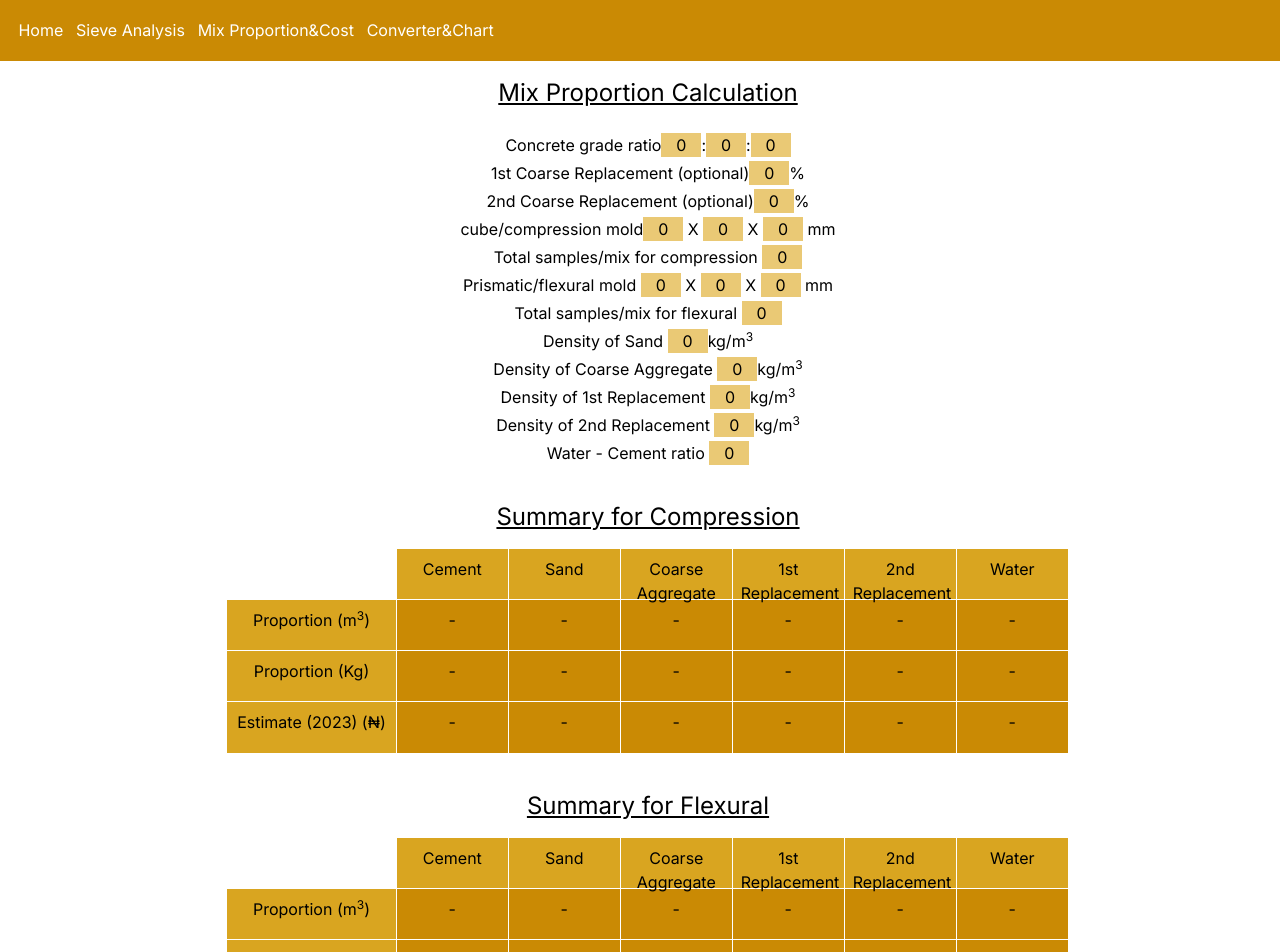
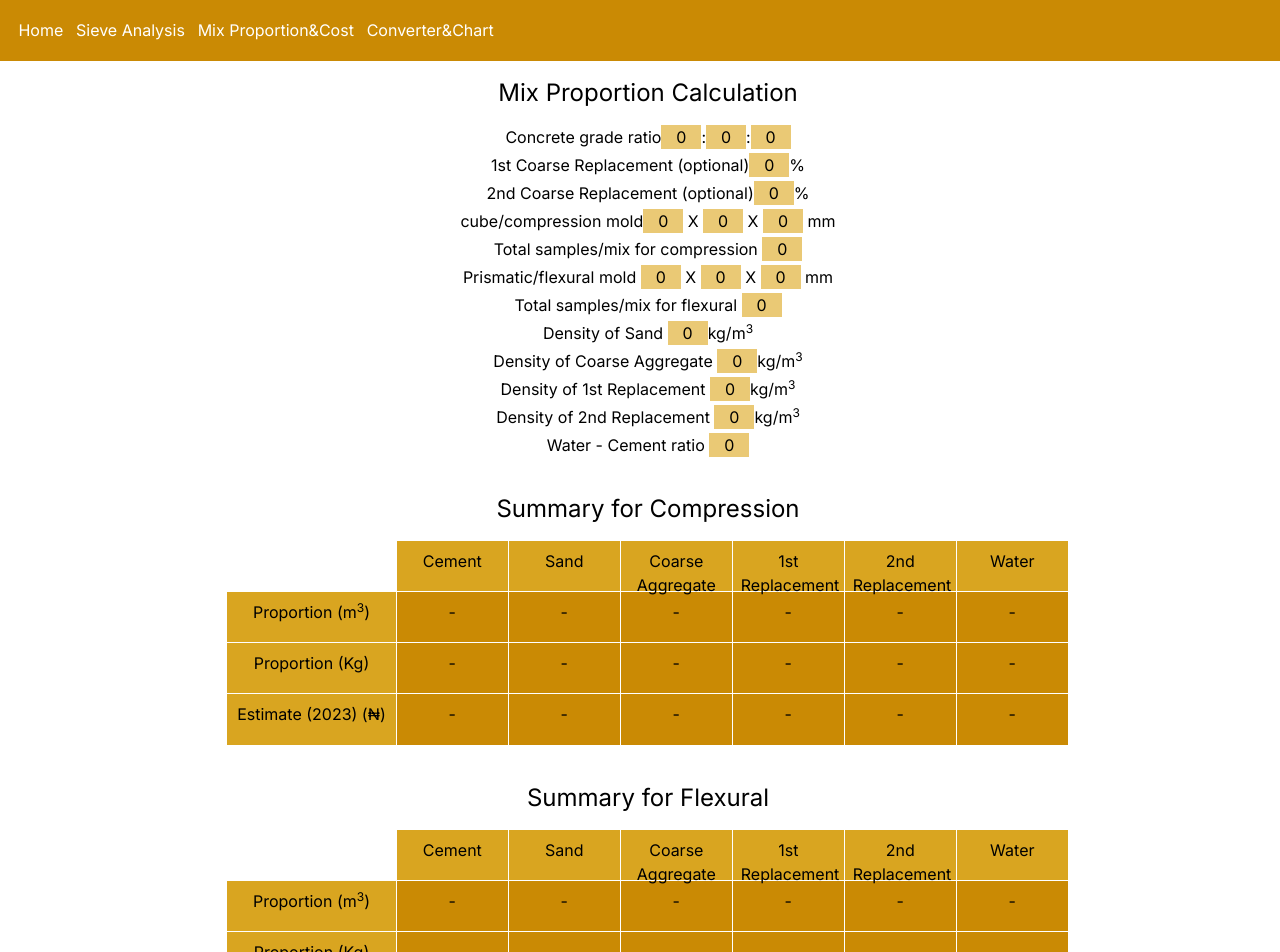
Before and after one commit to IsraelIyke/ug-project, a Next.js app: page /mix-proportion in a window 1280 px wide. Shown: the top 952 px of the page. Built offline with nearby package versions, Linux system fonts and the light colour scheme.

Commit message:
Update page.js

```diff
--- a/app/mix-proportion/page.js
+++ b/app/mix-proportion/page.js
@@ -72,7 +72,7 @@ export default function Mix() {
       {}
       <Navigation />
       <div className="mix-sub pl-4 mt-4 text-center">
-        <h2 className="text-2xl mb-6 underline">Mix Proportion Calculation</h2>
+        <h2 className="text-2xl mb-4 text-bold">Mix Proportion Calculation</h2>
         <div className="mt-1">
           Concrete grade ratio
           <input
@@ -217,8 +217,8 @@ export default function Mix() {
             onChange={(e) => setWToCRatio(e.target.value)}
           />
         </div>
-        <h3 className="mt-9 text-2xl underline">Summary for Compression</h3>
-        <div className="mix-table text-center mt-4 rounded mb-8 mix">
+        <h3 className="mt-9 text-2xl">Summary for Compression</h3>
+        <div className="mix-table text-center mt-4 rounded mb-8 mix justify-left md:justify-center">
           <div className=" mix-title">
             <div style={{ background: "white" }}></div>
             <div>
@@ -283,8 +283,8 @@ export default function Mix() {
           </div>
         </div>
 
-        <h3 className="mt-9 text-2xl underline">Summary for Flexural</h3>
-        <div className="mix-table text-center mt-4 rounded mb-8 mix">
+        <h3 className="mt-9 text-2xl">Summary for Flexural</h3>
+        <div className="mix-table text-center mt-4 rounded mb-8 mix justify-left md:justify-center">
           <div className=" mix-title">
             <div style={{ background: "white" }}></div>
             <div>
```
